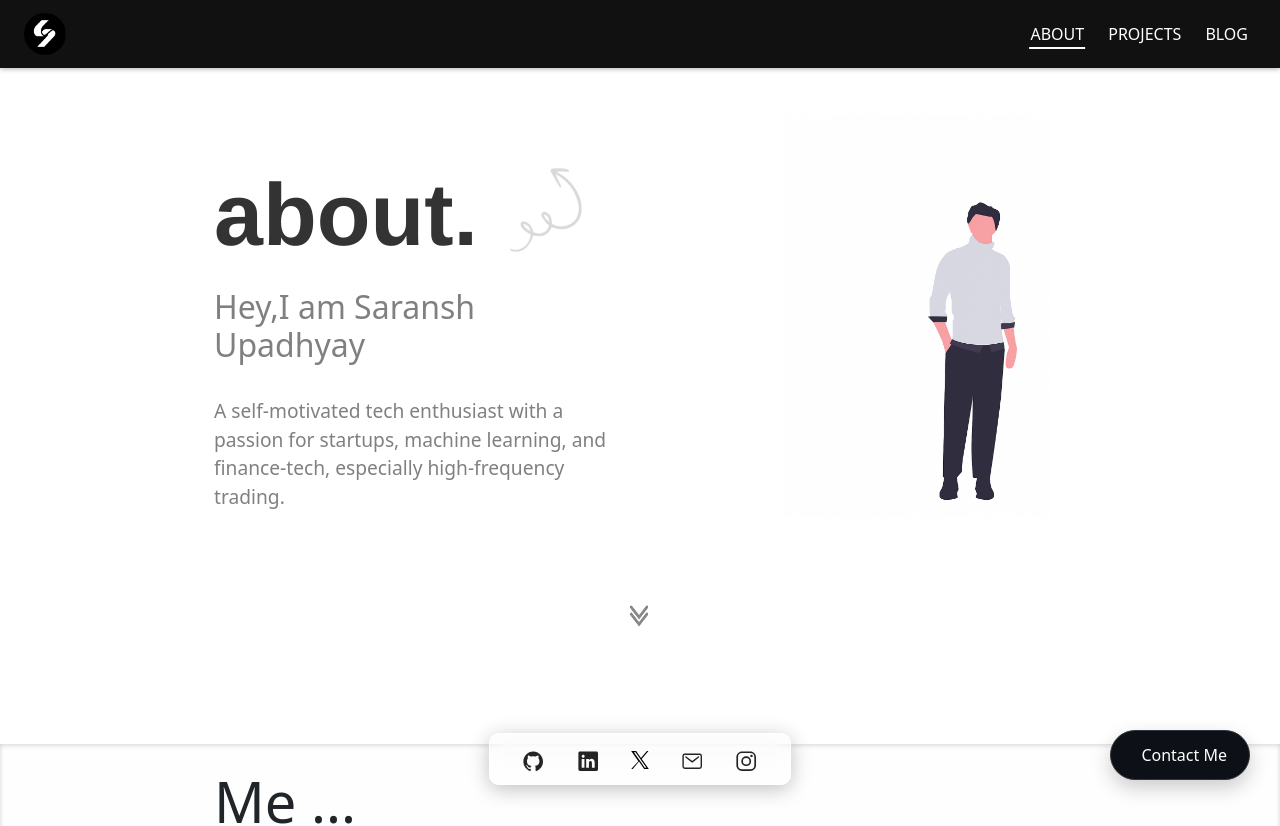
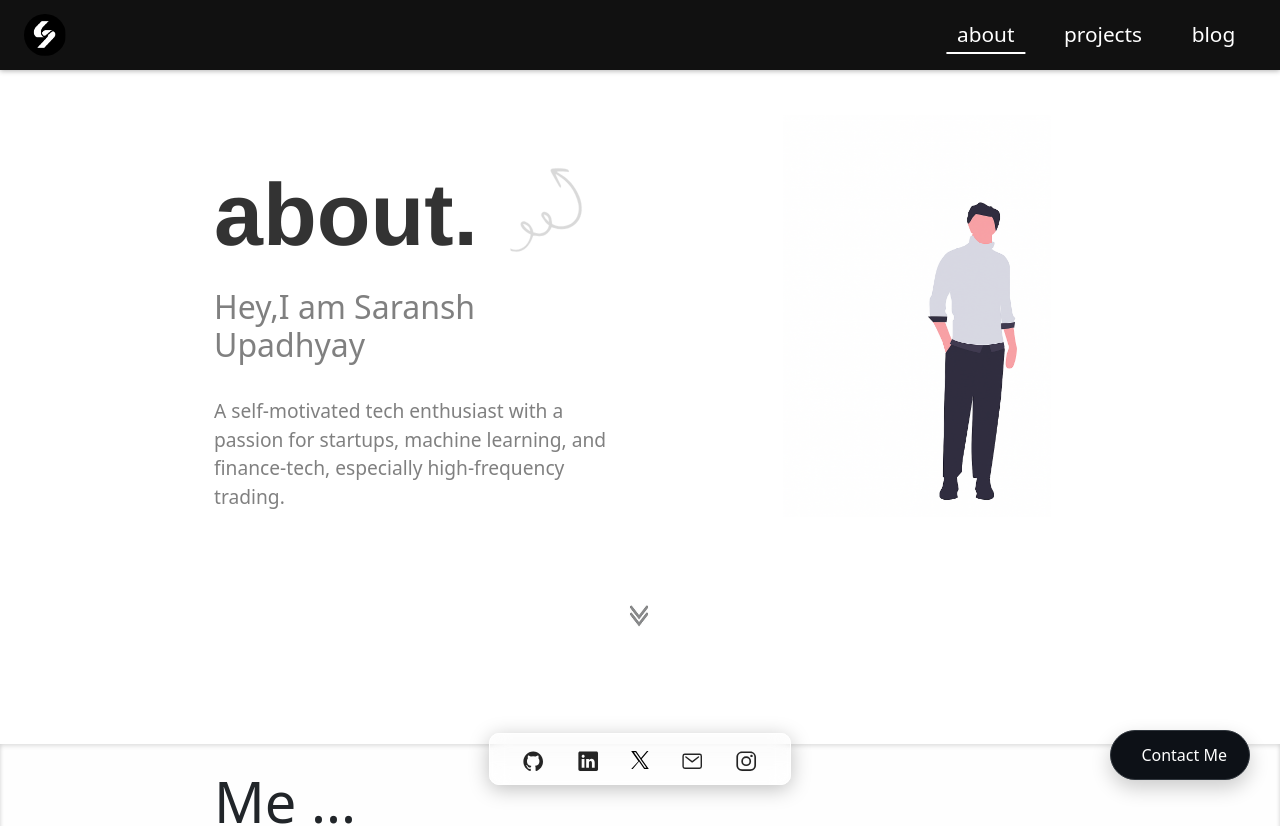
Before and after one commit to SaranshUpadhyay07/PortfolioWebsite, a React (Vite) app: page /about in a window 1280 px wide. Shown: the top 826 px of the page. Built offline with nearby package versions, Linux system fonts and the light colour scheme.

Commit message:
miscellaneous edits

```diff
--- a/public/styles.css
+++ b/public/styles.css
@@ -262,10 +262,9 @@ footer a:hover {
 }
 .navbar-nav .nav-link {
   color: #fff !important;
-  font-size: 1rem;
+  font-size: 1.3rem;
   font-weight: 500;
-  text-transform: uppercase;
-  padding: 0.7rem 1.2rem;
+  padding: 0.7rem 1.3rem !important;
   text-align: center;
   position: relative;
   transition: all 0.3s ease;
--- a/src/components/hero.jsx
+++ b/src/components/hero.jsx
@@ -27,7 +27,7 @@ function Hero() {
             className="scroll-down-btn"
             onClick={() => {
               window.scrollBy({
-                top: window.innerHeight,
+                top: window.innerHeight* 0.8,
                 behavior: 'smooth',
               });
             }}
```
